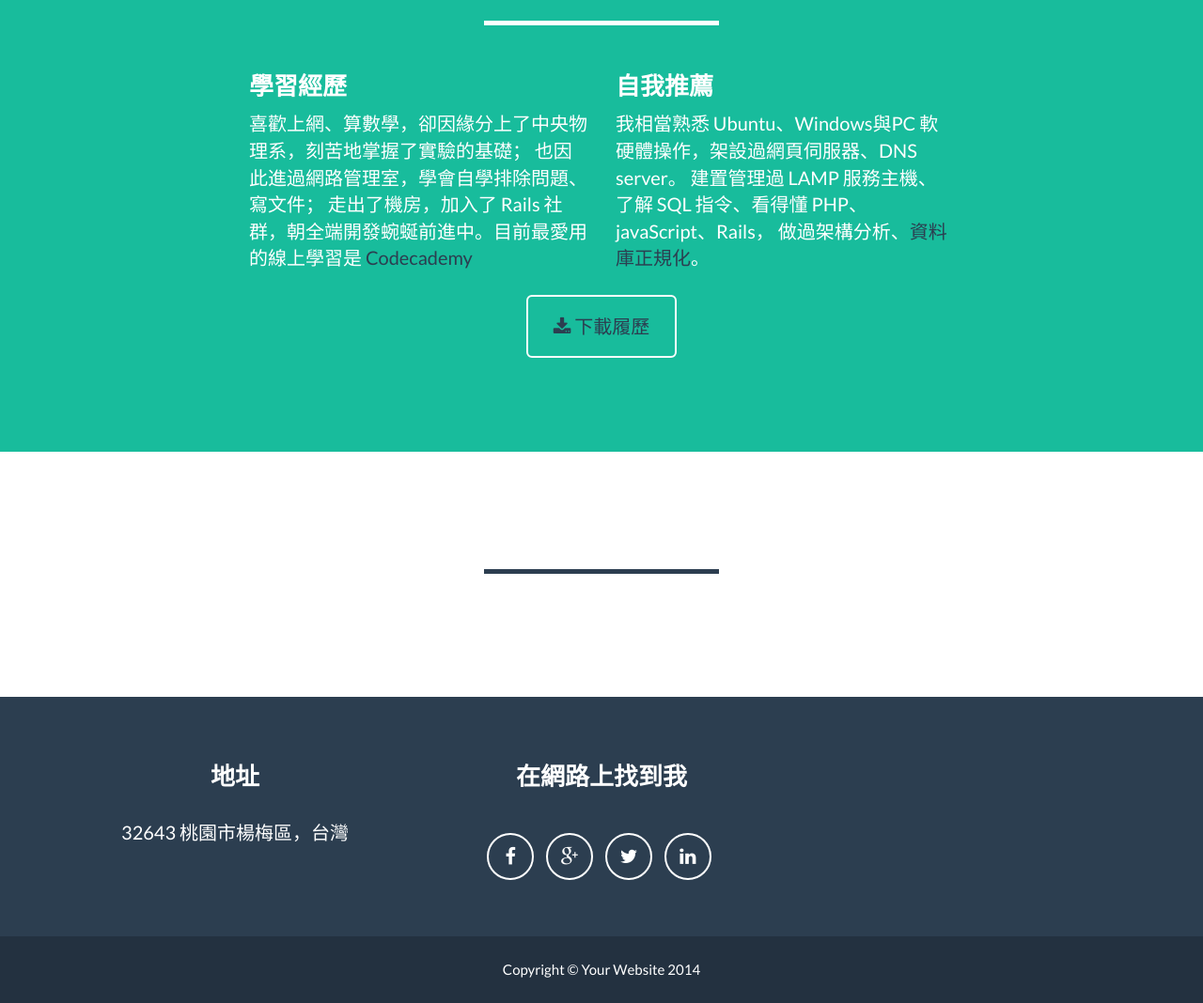
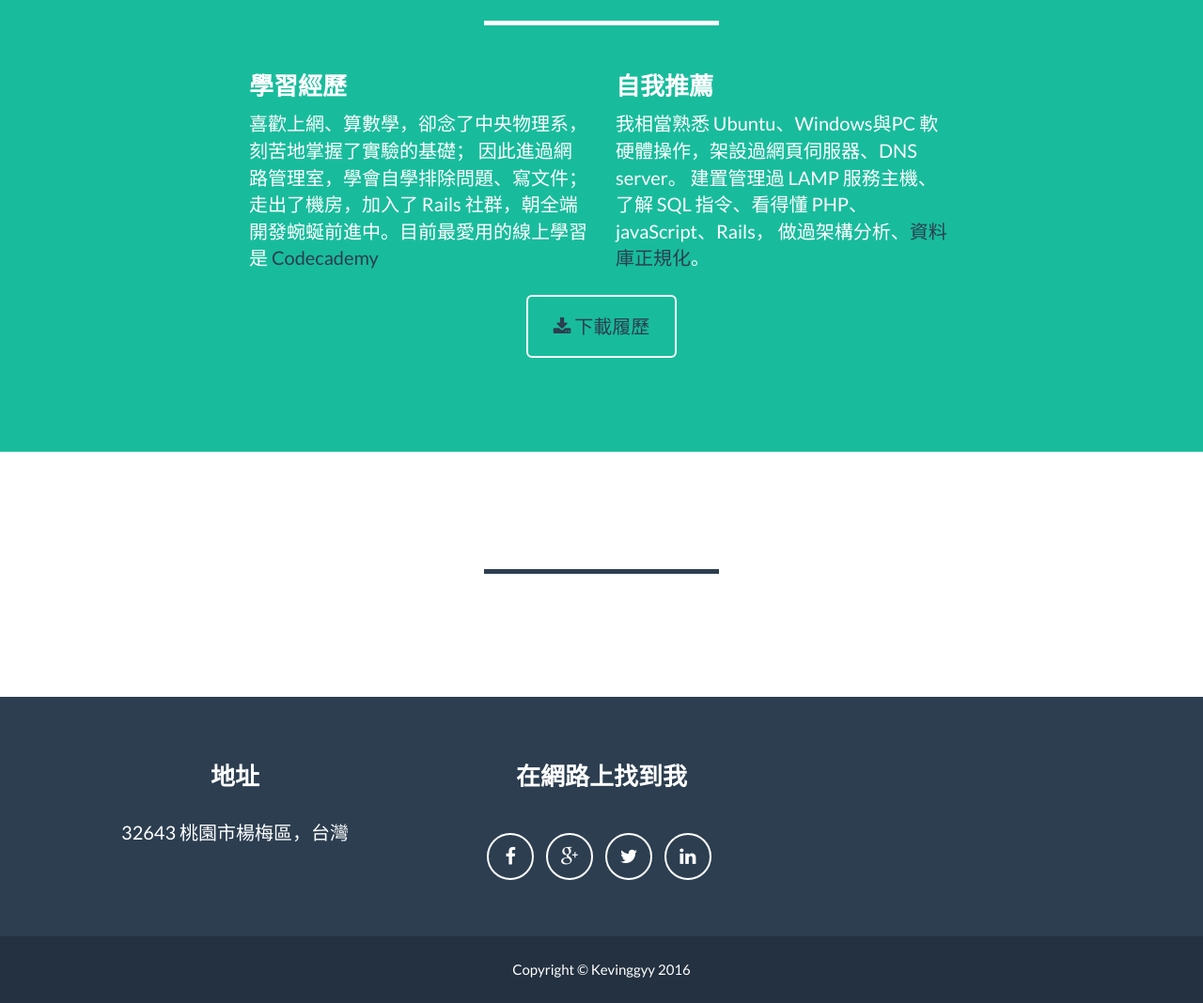
Before and after one commit to Li-Kevin/Li-Kevin.github.io, a website: page index.html in a window 1280 px wide. Shown: the part 1757-2825 px from the top of the page at 94% size. Drawn offline with nearby package versions, Linux system fonts and the light colour scheme.

Commit message:
Update index.html
Update

```diff
--- a/index.html
+++ b/index.html
@@ -182,8 +182,8 @@
                 <div class="col-lg-4 col-lg-offset-2">
                     <h3>學習經歷</h3>
                     <p>
-                    	喜歡上網、算數學，卻因緣分上了中央物理系，刻苦地掌握了實驗的基礎；
-                    	也因此進過網路管理室，學會自學排除問題、寫文件；
+                    	喜歡上網、算數學，卻念了中央物理系，刻苦地掌握了實驗的基礎；
+                    	因此進過網路管理室，學會自學排除問題、寫文件；
                     	走出了機房，加入了 Rails 社群，朝全端開發蜿蜒前進中。目前最愛用的線上學習是 <a href="https://www.codecademy.com/learn" target="_blank">Codecademy</a>
                     </p>
                 </div>
@@ -299,7 +299,7 @@
             <div class="container">
                 <div class="row">
                     <div class="col-lg-12">
-                        Copyright &copy; Your Website 2014
+                        Copyright &copy; Kevinggyy 2016
                     </div>
                 </div>
             </div>
```
